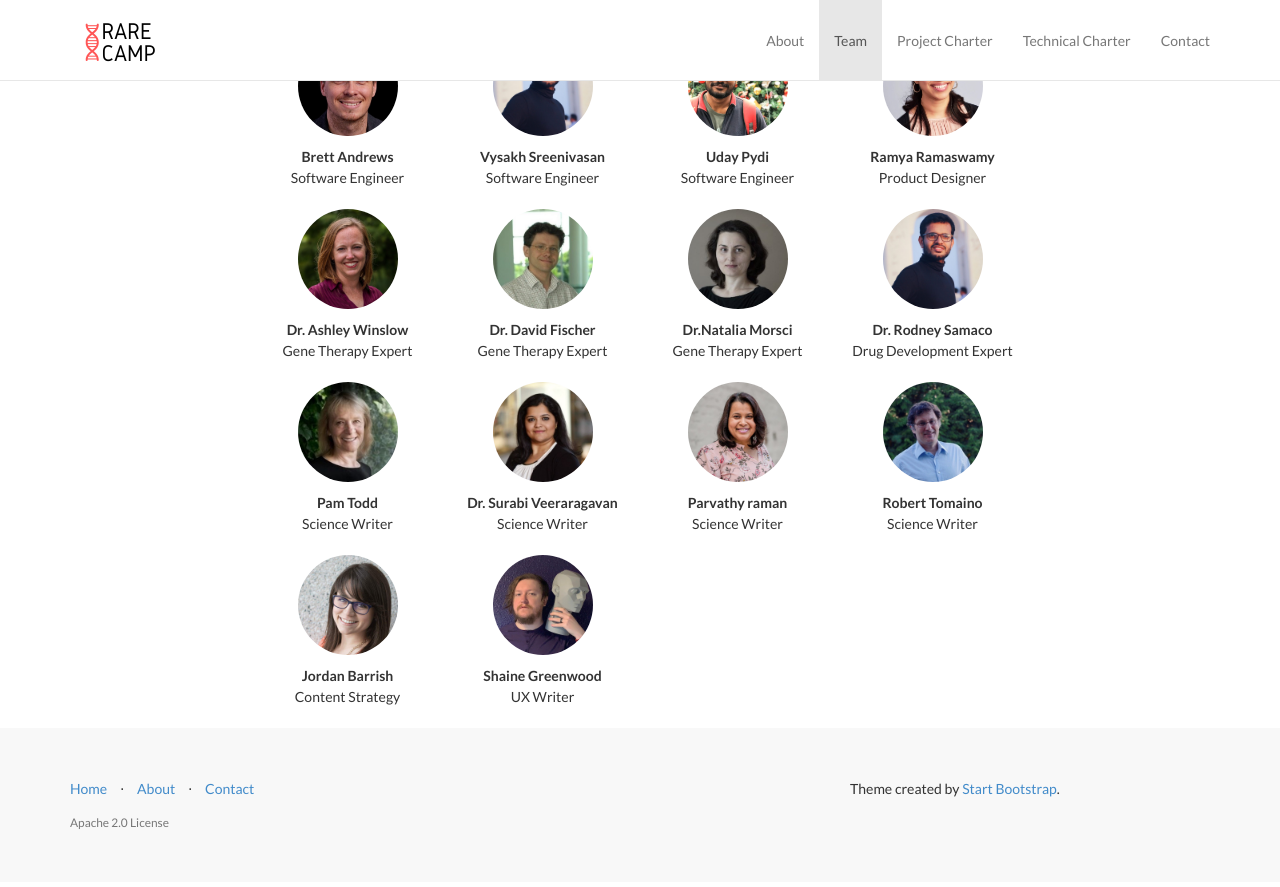
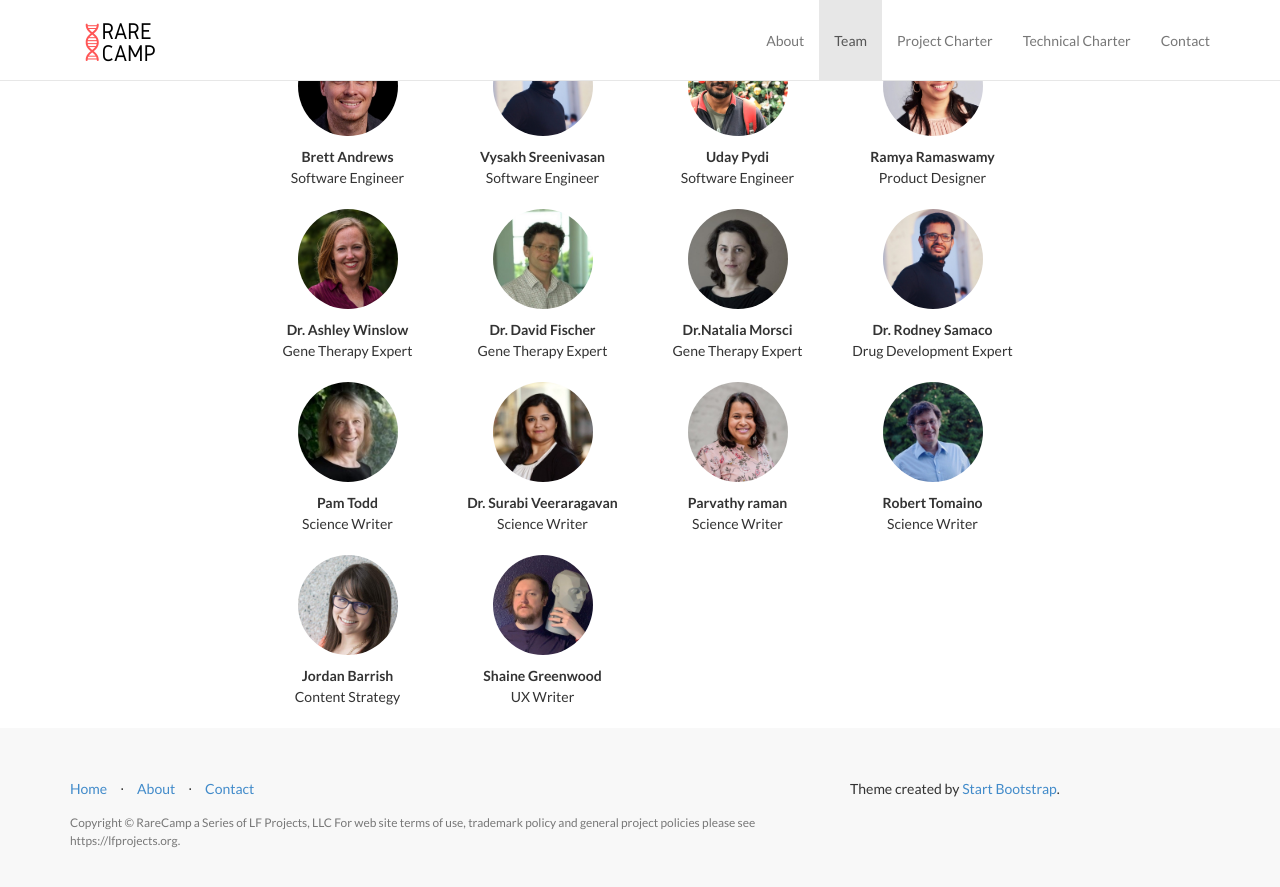
Before and after one commit to RareCamp/rarecamp.github.io, a Jekyll site: the page built from index.html, in a window 1280 px wide and 900 px high, scrolled down 1529 px. Shown: the top 887 px of the window. Built offline with Jekyll 4.4.1, drawn with Linux system fonts in a browser that asks for light colours.

Commit message:
adding copyright to footer

```diff
--- a/_config.yml
+++ b/_config.yml
@@ -10,7 +10,7 @@ author: Sanath Kumar Ramesh
 description: > # "Write an awesome description for your new site here.
   RareCamp is an open source software platform to help patient-led organizations
   build treatments for any monogenic rare diseases
-copyright: 'Apache 2.0 License'
+copyright: Copyright © RareCamp a Series of LF Projects, LLC For web site terms of use, trademark policy and general project policies please see https://lfprojects.org.
 credits: 'Theme created by <a href="http://startbootstrap.com/">Start Bootstrap</a>.'
 
 # ----------------------- #
```
